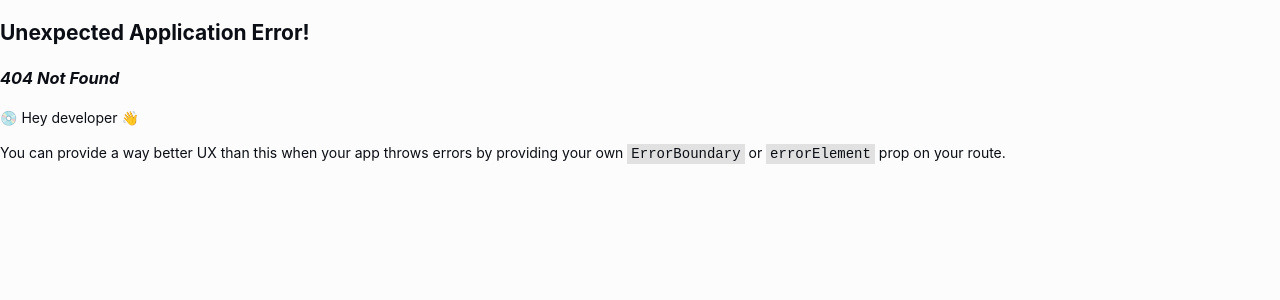
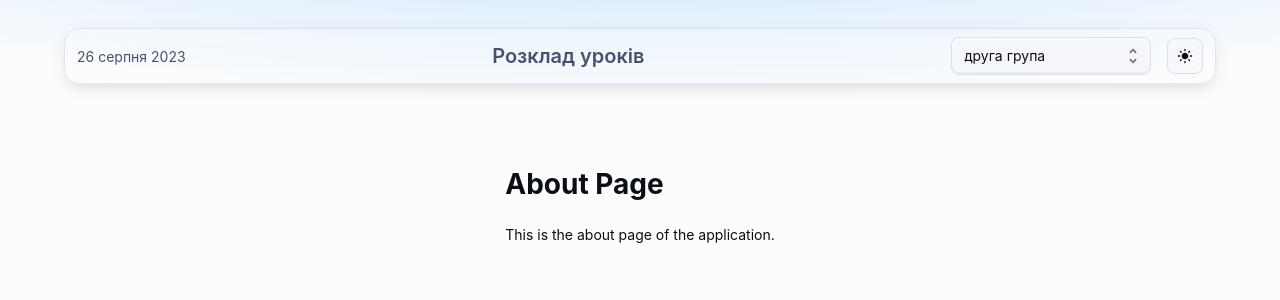
Before and after one commit to SerhiiStaryk/time-table2.0, a React (Vite) app: page /time-table2.0/about in a window 1280 px wide. Before the commit this address had no page. Shown: the top 300 px of the page. Built offline with nearby package versions, Linux system fonts and the light colour scheme.

Commit message:
test routing

```diff
--- /dev/null
+++ b/src/pages/About/index.tsx
@@ -0,0 +1,8 @@
+export const AboutPage = () => {
+  return (
+    <div>
+      <h1>About Page</h1>
+      <p>This is the about page of the application.</p>
+    </div>
+  );
+};
--- a/src/router.tsx
+++ b/src/router.tsx
@@ -1,6 +1,7 @@
 import { createBrowserRouter } from 'react-router-dom';
 import Layout from './components/Layout';
 import HomePage from './pages/Home';
+import { AboutPage } from './pages/About';
 // import NotFoundPage from './pages/NotFoundPage';
 
 const router = createBrowserRouter(
@@ -10,7 +11,7 @@ const router = createBrowserRouter(
       element: <Layout />,
       children: [
         { path: '', element: <HomePage /> },
-        // { path: 'about', element: <AboutPage /> },
+        { path: 'about', element: <AboutPage /> },
       ],
     },
     // { path: '*', element: <NotFoundPage /> },
```
